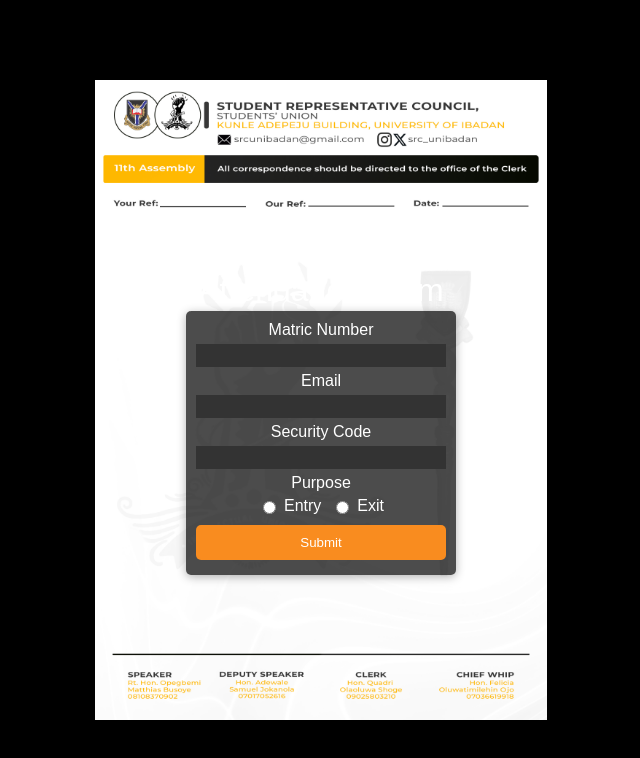
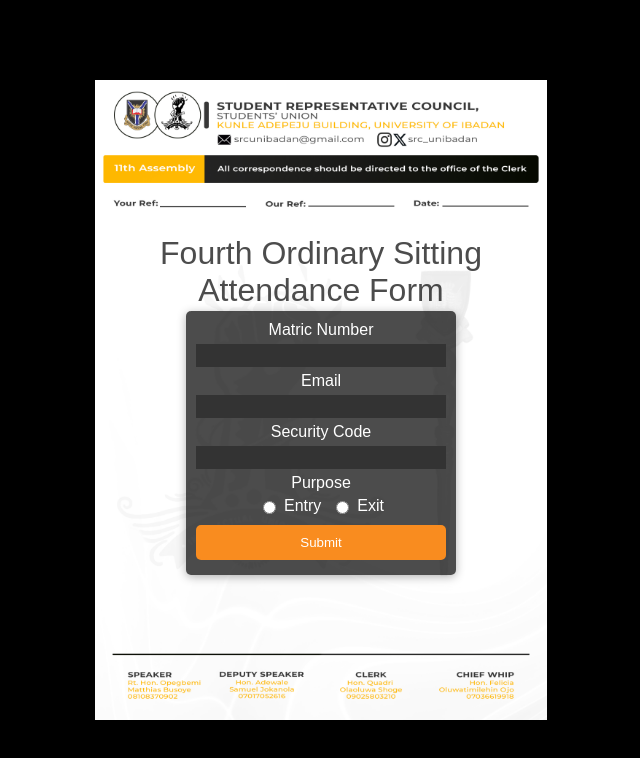
Before and after one commit to srcunibadan/Council-Attendance, a plain HTML site: page index.html in a window 1280 px wide. Shown: the whole page, without its empty margins (319-959 px from the left). Drawn offline with Linux system fonts and the light colour scheme.

Commit message:
Update styles.css

```diff
--- a/styles.css
+++ b/styles.css
@@ -45,7 +45,7 @@ body {
 }
 
 .form-header {
-    color: white;
+    color: rgba(0, 0, 0, 0.7);;
     font-size: 1.5em;
     margin-bottom: 2px;
     margin-top: 10px;
```
